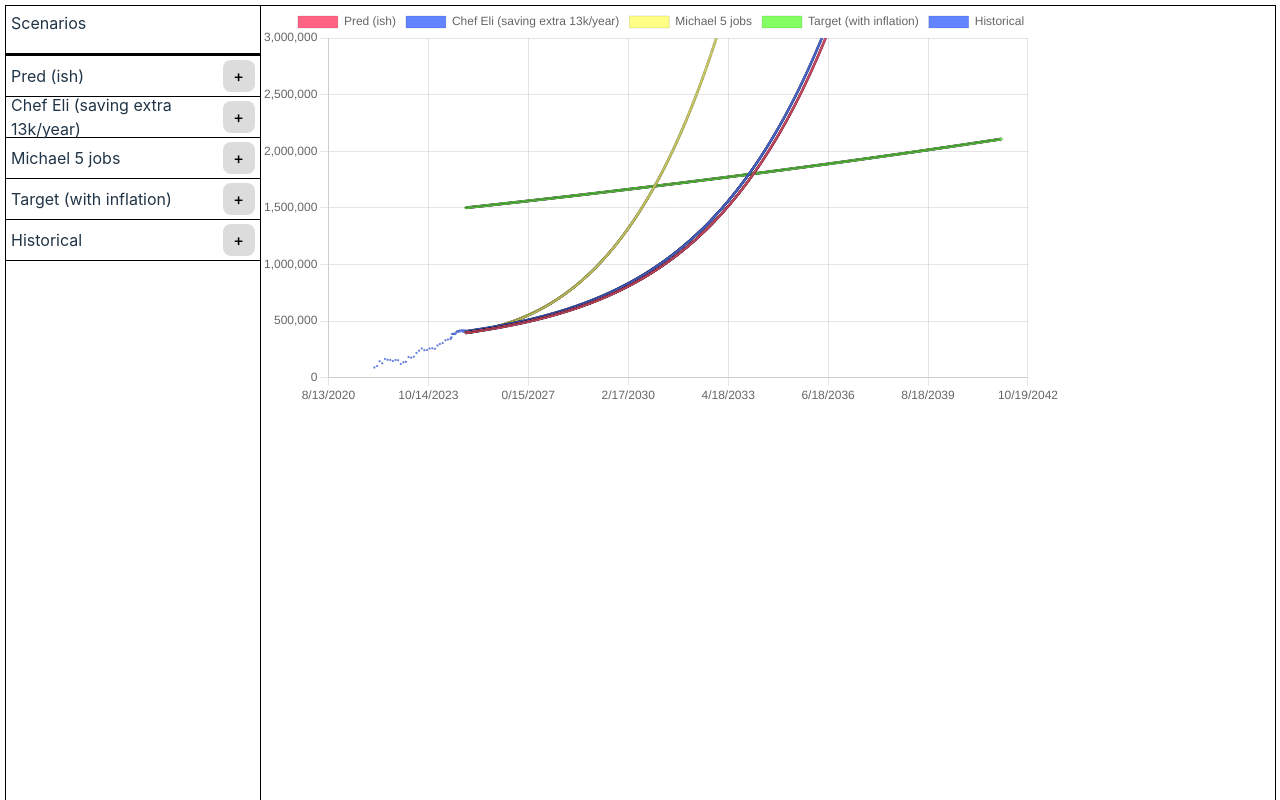
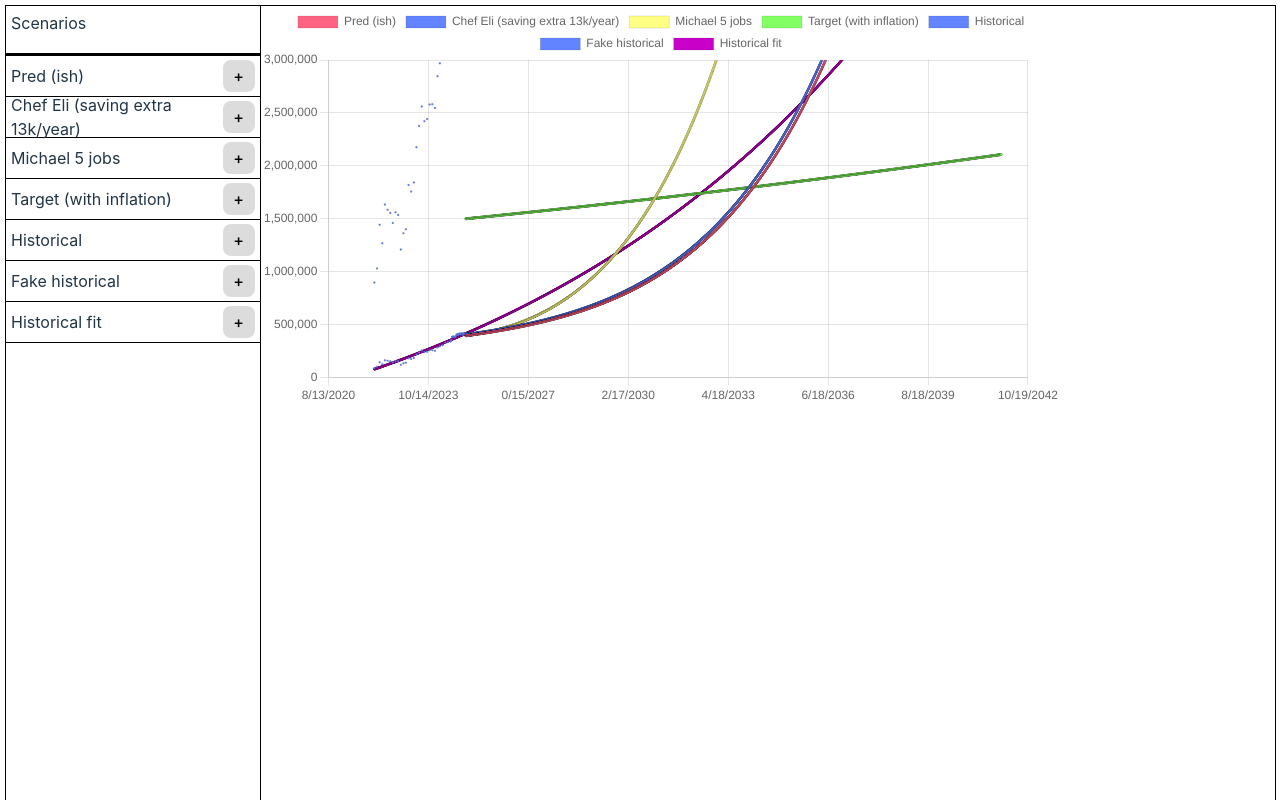
Before and after one commit to ElijahCFisher/money-sim-react-, a React (Vite) app in the folder money-sim/: page / in a window 1280 px wide. Shown: the top 800 px of the page. Built offline with nearby package versions, Linux system fonts and the light colour scheme.

Commit message:
Added fit to data (and some other things)

```diff
--- a/money-sim/src/App.css
+++ b/money-sim/src/App.css
@@ -133,6 +133,7 @@ button {
   background-color: white;
   display: flex;
   flex-direction: column;
+  overflow-y:auto
 }
 
 .source_popup_header {
--- a/money-sim/src/App.tsx
+++ b/money-sim/src/App.tsx
@@ -12,7 +12,7 @@ function App() {
   const graphColors = ['rgb(255,99,132)', 'rgb(99,132,255)', 'rgb(132,255,99)'];
   const [count, setCount] = useState(0)
   const [scenarios, setScenarios] = useState<Scenario[]>(exampleScenarios); //stock portfolio is always index 0... for now...
-  const [netWorthsArray, setNetWorthsArray] = useState<[string, number][][]>([]);
+  const [netWorthsArray, setNetWorthsArray] = useState<[string, string, [string, number][]][]>([]);
   const [scenarioInPopup, setScenarioInPopup] = useState<[number, Scenario]|null>(null);
   const [sourceInPopup, setSourceInPopup] = useState<{[key: string]: any}|null>(null);
   const chart = useRef<Chart | null>(null);
@@ -52,21 +52,39 @@ function App() {
   function simulate(scenarioIndex: number) {
     var netWorth = 0;
     var netWorths:[string, number][]  = [];
-    if ("data" in scenarios[scenarioIndex]) {
+    if (scenarios[scenarioIndex]["type"] == "data") {
       while (netWorthsArray.length <= scenarioIndex) netWorthsArray.push([]);
-      netWorthsArray[scenarioIndex] = scenarios[scenarioIndex]["data"]
+      console.log(scenarios[scenarioIndex]["data"][0])
+      netWorthsArray[scenarioIndex] = [scenarios[scenarioIndex]["name"], scenarios[scenarioIndex]["color"], scenarios[scenarioIndex]["data"]]
       return
+    }
+    if (scenarios[scenarioIndex]["type"] == "fit") {
+      let referenceIndex = scenarios[scenarioIndex]["referenceIndex"]
+      var parameters = fitDataContinuousCompoundingWithRegularContributions(scenarios[referenceIndex]["data"])
+      console.log(parameters);
+      let startDate = new Date(scenarios[referenceIndex]["data"][0][0])
+
+      let days_simulated = 365*simulationYears
+      let currentDate = new Date(startDate); // "today" for now
+      for(let i = 0; i < days_simulated; i++, currentDate.setDate(currentDate.getDate()+1)) {
+        let t = (currentDate.getTime() - startDate.getTime())/(1000*60*60*24*365)
+        // console.log(`i: ${i}, currentDate: ${currentDate}, startDate: ${startDate}, t: ${t}, Pert: ${parameters.P * Math.exp(parameters.r * t)}, C/r: ${(parameters.C / parameters.r)}, ert-1: ${Math.exp(parameters.r * t) - 1}`)
+        netWorths.push([String(currentDate.toJSON().slice(0,10).replace(/-/g,'/')), parameters.P * Math.exp(parameters.r * t) + (parameters.C / parameters.r) * (Math.exp(parameters.r * t) - 1)])
+      }
+      while (netWorthsArray.length <= scenarioIndex) netWorthsArray.push(["", "", []]);
+      netWorthsArray[scenarioIndex] = [scenarios[scenarioIndex]["name"], scenarios[scenarioIndex]["color"], netWorths];
+      return;
     }
     scenarios[scenarioIndex]["sources"].forEach(source => {
       netWorth += (source["type"] == "income" ? 0 : (source["type"] == "asset" ? 1 : -1))*source["value"]
     })
 
     let days_simulated = 365*simulationYears
-    let today = new Date();
+    let currentDate = new Date(); // "today" for now
 
     let sources_copy: {[key: string]: any}[] = JSON.parse(JSON.stringify(scenarios[scenarioIndex]["sources"]))
 
-    for(let i = 0; i < days_simulated; i++, today.setDate(today.getDate()+1)) {
+    for(let i = 0; i < days_simulated; i++, currentDate.setDate(currentDate.getDate()+1)) {
       sources_copy.forEach(source => {
         let sourceType = source["type"];
         // Remove the assets and debts from net worth
@@ -78,21 +96,30 @@ function App() {
         // Add back in the assets and debts to net worth
         netWorth += (sourceType == "asset" ? 1 : (sourceType == "debt" ? -1 : 0)) * source["value"]
       })
-      netWorths.push([String(today.toJSON().slice(0,10).replace(/-/g,'/')), netWorth ])
+      netWorths.push([String(currentDate.toJSON().slice(0,10).replace(/-/g,'/')), netWorth ])
     }
 
-    while (netWorthsArray.length <= scenarioIndex) netWorthsArray.push([]);
-    netWorthsArray[scenarioIndex] = netWorths;
+    while (netWorthsArray.length <= scenarioIndex) netWorthsArray.push(["", "", []]);
+    netWorthsArray[scenarioIndex] = [scenarios[scenarioIndex]["name"], scenarios[scenarioIndex]["color"], netWorths];
   }
 
   function onUpdate(event: any): void {
     if (sourceInPopup == null || scenarioInPopup == null) return;
     const updatedContent = JSON.parse(event.target.innerText);
 
-    // Update the properties of the existing object
-    Object.keys(updatedContent).forEach(key => {
-      sourceInPopup[key] = updatedContent[key];
-    });
+    console.log("Updating!")
+
+    if (["data", "fit"].includes(scenarioInPopup[1]["type"])) {
+      Object.keys(updatedContent).forEach(key => {
+        scenarioInPopup[1][key] = updatedContent[key];
+      });
+    }
+    else {
+      // Update the properties of the existing object
+      Object.keys(updatedContent).forEach(key => {
+        sourceInPopup[key] = updatedContent[key];
+      });
+    }
 
     // Optionally: Remove properties from thisAsObject that are not in updatedContent
     Object.keys(sourceInPopup).forEach(key => {
@@ -102,6 +129,9 @@ function App() {
     });
 
     simulate(scenarioInPopup[0]);
+    for (var i = 0; i < scenarios.length; i++) {
+      if (scenarios[i]["referenceIndex"] && scenarioInPopup[0] == scenarios[i]["referenceIndex"]) simulate(i);
+    }
     graph();
   }
 
@@ -109,14 +139,15 @@ function App() {
     if (netWorthsArray != null && netWorthsArray[0] != null) {
       for (var i = 0; i < netWorthsArray.length; i++) {
         if (data.datasets.length <= i) data.datasets.push({
-          label: scenarios[i]["name"],
+          label: netWorthsArray[i][0],
           data: [],
-          backgroundColor: scenarios[i]["color"],
+          backgroundColor: netWorthsArray[i][1],
           pointRadius: 1
           // backgroundColor: graphColors[i%graphColors.length]
         })
-        data.datasets[i].data = netWorthsArray[i].map(([date, money]) => [new Date(date).getTime(),money])
+        data.datasets[i].data = netWorthsArray[i][2].map(([date, money]) => [new Date(date).getTime(),money])
       }
+
       config.data = data;
 
       const element = document.getElementById('test')
@@ -128,6 +159,114 @@ function App() {
         );
       }
     }
+  }
+
+  function fitDataContinuousCompoundingWithRegularContributions(data: [string, number][]): { P: number; r: number; C: number } {
+    // Convert date strings to time (in years) relative to the first date.
+    const tValues: number[] = [];
+    const yValues: number[] = [];
+    const startDate = new Date(data[0][0]);
+    for (const [dateStr, y] of data) {
+      const date = new Date(dateStr);
+      const t =
+        (date.getTime() - startDate.getTime()) /
+        (365.25 * 24 * 3600 * 1000);
+      tValues.push(t);
+      yValues.push(y);
+    }
+
+    // Define the model: f(t) = P*exp(r*t) + (C/r)*(exp(r*t)-1)
+    function model(t: number, P: number, r: number, C: number): number {
+      return P * Math.exp(r * t) + (C / r) * (Math.exp(r * t) - 1);
+    }
+
+    // Initial guesses for parameters.
+    // let P = yValues[0]; // starting value from first data point
+    let P = 80000
+    let r = 0.03;
+    let C = 200000
+
+    // Gradient descent settings.
+    let learningRate = 1e-2;
+    const maxIterations = 100000;
+    const tolerance = 1e-6;
+    let previousError = Infinity;
+
+    // Iterative gradient descent.
+    for (let iter = 0; iter < maxIterations; iter++) {
+      let error = 0;
+      let gradP = 0;
+      let gradR = 0;
+      let gradC = 0;
+
+      // if (logAmount > 0 && iter%logLevel == 0)
+      //   console.log(`Before: error: ${error}, gradP: ${gradP}, gradR: ${gradR}, gradC: ${gradC}, P: ${P}, r: ${r}, c: ${C}`)
+
+      for (let i = 0; i < tValues.length; i++) {
+        const t = tValues[i];
+        const y = yValues[i];
+        const exp_rt = Math.exp(r * t);
+        // Compute the model output.
+        const f = P * exp_rt + (C / r) * (exp_rt - 1);
+        const diff = f - y;
+        error += diff * diff;
+
+        // Compute partial derivatives.
+        const dfdP = exp_rt;
+        // d/dr [P*exp(r*t)] = P*t*exp(r*t)
+        // d/dr [(C/r)*(exp(r*t)-1)] = -C*(exp(r*t)-1)/r**2 + (C*t*exp(r*t))/r
+        const dfdR =
+          P * t * exp_rt +
+          (C * t * exp_rt) / r -
+          (C * (exp_rt - 1)) / (r * r);
+        // d/dC [(C/r)*(exp(r*t)-1)] = (exp(r*t)-1)/r
+        const dfdC = (exp_rt - 1) / r;
+
+        // if (logAmount > 0 && iter%logLevel == 0) {
+        //   console.log("diff: ", diff, ", dfdR: ", dfdR)
+        // }
+
+        gradP += 2 * diff * dfdP;
+        gradR += 2 * diff * dfdR;
+        gradC += 2 * diff * dfdC;
+      }
+
+      // Check for convergence.
+      if (Math.abs(previousError - error) < tolerance) {
+        break;
+      }
+      previousError = error;
+
+      const n = tValues.length;
+      let deltaP = (learningRate * gradP) / n;
+      let deltaR = (learningRate * gradR) / n;
+      let deltaC = (learningRate * gradC) / n;
+
+      // Clip the update for r so it doesn't become enormous.
+      const maxDeltaPercent = 0.1; // adjust this bound as needed
+      if (Math.abs(deltaP/P) > maxDeltaPercent) deltaP = Math.sign(deltaP) * maxDeltaPercent * Math.abs(P);
+      if (Math.abs(deltaR/r) > maxDeltaPercent) deltaR = Math.sign(deltaR) * maxDeltaPercent * Math.abs(r);
+      if (Math.abs(deltaC/C) > maxDeltaPercent) deltaC = Math.sign(deltaC) * maxDeltaPercent * Math.abs(C);
+
+      // if (logAmount > 0 && iter%logLevel == 0) {
+      //   console.log(`After: error: ${error}, gradP: ${deltaP}, gradR: ${deltaR}, gradC: ${deltaC}, P: ${P}, r: ${r}, c: ${C}`)
+      //   logAmount--;
+      // }
+
+      // Update the parameters.
+      P -= deltaP;
+      r -= deltaR;
+      C -= deltaC;
+
+      // Prevent r from being too close to zero (avoid division issues).
+      if (Math.abs(r) < 1e-8) {
+        r = 1e-8 * (r < 0 ? -1 : 1);
+      }
+    }
+
+    console.log(tValues[0], tValues[tValues.length-1])
+
+    return { P, r, C };
   }
 
   useEffect(() => {
@@ -150,7 +289,7 @@ function App() {
             <div className="scenario_popup_name">{scenarioInPopup[1]["name"]}</div>
             <button className="scenario_popup_close" onClick={(e) => setScenarioInPopup(null)}>X</button>
           </div>
-          {scenarioInPopup[1]["sources"].map((source, i) =>
+          {scenarioInPopup[1]["type"] == 'sources' && scenarioInPopup[1]["sources"].map((source, i) =>
             <div className="source">
               <div className="source_nameRow">
                 <p className="source_sourceName">{source["name"]}</p>
@@ -158,6 +297,24 @@ function App() {
               </div>
             </div>
           )}
+          {scenarioInPopup[1]["type"] == 'data' &&
+            <div className="source">
+              <div className="source_nameRow">
+                <p className="source_sourceName">{"Data"}</p>
+                <div className="source_editSourceButton" onClick={(e) => setSourceInPopup({"data": scenarioInPopup[1]["data"]})}> edit </div>
+              </div>
+            </div>
+          }
+          {scenarioInPopup[1]["type"] == 'fit' &&
+            <div className="source">
+              <div className="source_nameRow">
+                <p className="source_sourceName">{"Properties"}</p>
+                <div className="source_editSourceButton" onClick={(e) => setSourceInPopup({
+                  "referenceIndex": scenarioInPopup[1]["referenceIndex"],
+                  "fitType": scenarioInPopup[1]["fitType"]})}> edit </div>
+              </div>
+            </div>
+          }
           {sourceInPopup &&
           <div className="source_popup">
             <div className="source_popup_header">
--- a/money-sim/src/assets/scenarios.json
+++ b/money-sim/src/assets/scenarios.json
@@ -1,6 +1,7 @@
 [
   {
     "name": "Pred (ish)",
+    "type": "sources",
     "sources": [
       {
         "id": 8,
@@ -51,6 +52,7 @@
   },
   {
     "name": "Chef Eli (saving extra 13k/year)",
+    "type": "sources",
     "sources": [
       {
         "id": 9,
@@ -101,6 +103,7 @@
   },
   {
     "name": "Michael 5 jobs",
+    "type": "sources",
     "sources": [
       {
         "id": 8,
@@ -151,6 +154,7 @@
   },
   {
     "name": "Target (with inflation)",
+    "type": "sources",
     "sources": [
       {
         "id": 9,
@@ -171,6 +175,7 @@
   },
   {
     "name": "Historical",
+    "type": "data",
     "data": [
       ["2/28/22", 89842],
 ["3/31/22", 103145],
@@ -225,8 +230,82 @@
 ["12/27/24", 418640],
 ["1/3/25", 412218],
 ["1/10/25", 412657],
-      ["1/17/25", 416127]
+["1/17/25", 416127],
+["1/31/25", 416263],
+["2/7/25", 413983],
+["2/14/25", 414061]
     ],
     "color": "rgb(99,132,255)"
+  },
+  {
+    "name": "Fake historical",
+    "type": "data",
+    "data": [
+      ["2/28/22", 898420],
+["3/31/22", 1031450],
+["4/30/22", 1442660],
+["5/31/22", 1268660],
+["6/30/22", 1635850],
+["7/31/22", 1584430],
+["8/31/22", 1553910],
+["9/30/22", 1461320],
+["10/31/22", 1562090],
+["11/30/22", 1536680],
+["12/31/22", 1209630],
+["1/31/23", 1362550],
+["2/28/23", 1401400],
+["3/31/23", 1819840],
+["4/30/23", 1757110],
+["5/31/23", 1843690],
+["6/30/23", 2176690],
+["7/31/23", 2377530],
+["8/31/23", 2560120],
+["9/30/23", 2421360],
+["10/31/23", 2441820],
+["11/30/23", 2578880],
+["12/31/23", 2582410],
+["1/31/24", 2545460],
+["2/29/24", 2846040],
+["3/28/24", 2968350],
+["4/29/24", 3063470],
+["5/31/24", 3300020],
+["6/29/24", 3358910],
+["7/30/24", 3410810],
+["8/2/24", 3500670],
+["8/9/24", 3555670],
+["8/16/24", 3843480],
+["8/23/24", 3849270],
+["8/30/24", 3871670],
+["9/6/24", 3844500],
+["9/13/24", 3868170],
+["9/20/24", 3850260],
+["9/27/24", 3885870],
+["10/5/24", 4018080],
+["10/11/24", 4042320],
+["10/18/24", 4115910],
+["10/25/24", 4080370],
+["11/1/24", 4042090],
+["11/8/24", 4149650],
+["11/15/24", 4155840],
+["11/22/24", 4091020],
+["12/6/24", 4193840],
+["12/13/24", 4151420],
+["12/20/24", 4032350],
+["12/27/24", 4186400],
+["1/3/25", 4122180],
+["1/10/25", 4126570],
+["1/17/25", 4161270],
+["1/31/25", 4162630],
+["2/7/25", 4139830],
+["2/14/25", 4140610]
+    ],
+    "color": "rgb(99,132,255)"
+  },
+  {
+    "name": "Historical fit",
+    "type": "fit",
+    "referenceIndex": 4,
+    "fitType": "fitDataContinuousCompoundingWithRegularContributions",
+    "color": "rgb(200, 0, 200)"
   }
 ]
```
Lines whose indentation alone changed are shown as unchanged.
